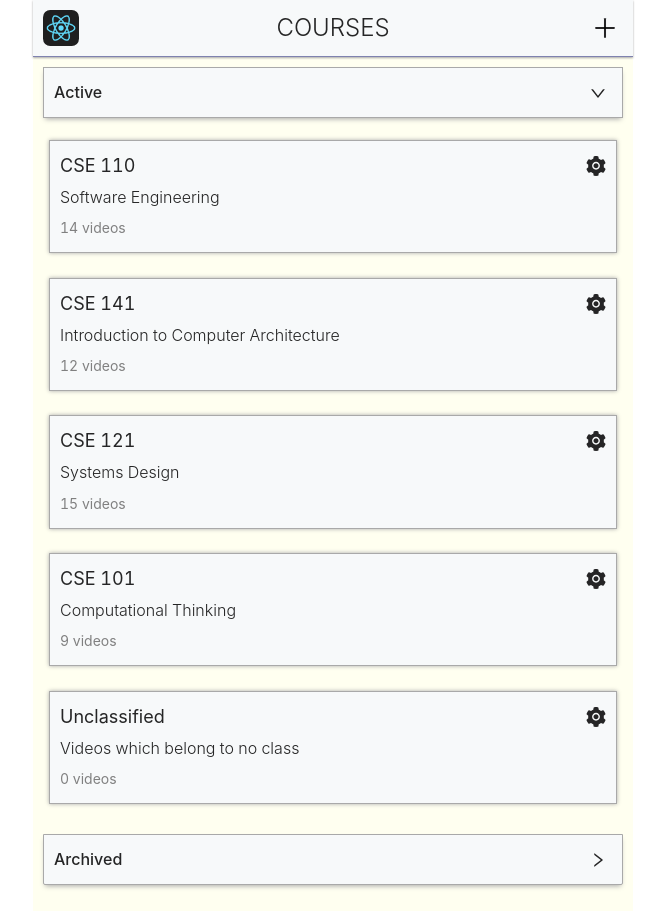
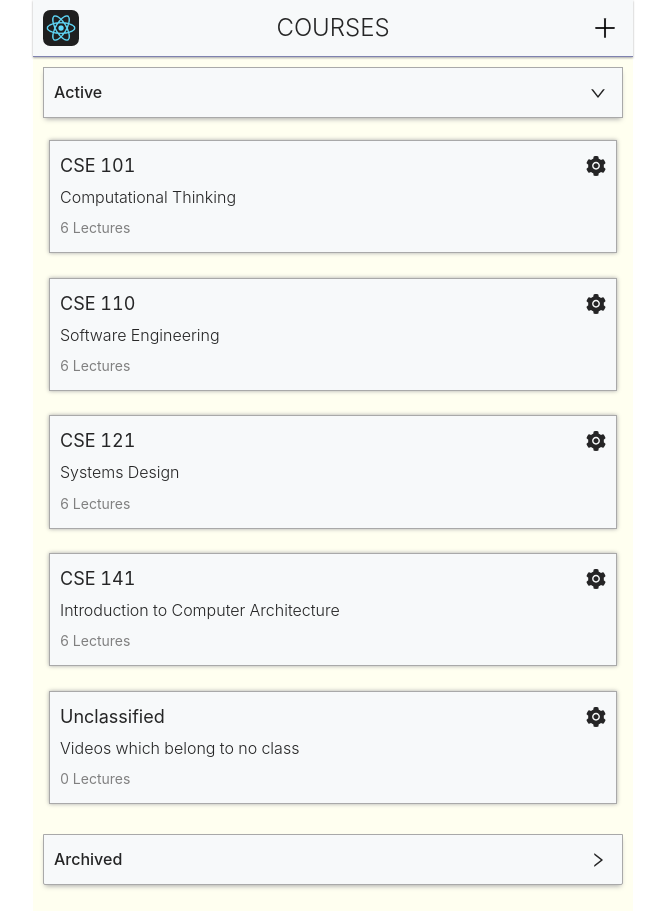
Before and after one commit to flownotes/flownotes.github.io, a React (Create React App) app: page /notes in a window 1280 px wide. Shown: the whole page, without its empty margins (307-972 px from the left). Built offline with nearby package versions, Linux system fonts and the light colour scheme.

Commit message:
Fixed vcount issue. Also cards are now sorted in all places

```diff
--- a/src/AllCourses.js
+++ b/src/AllCourses.js
@@ -5,6 +5,8 @@ import { PlusOutlined, SettingFilled, WarningFilled } from '@ant-design/icons'
 import { useHistory } from "react-router-dom";
 import data from "./data"
 import "./AllCourses.css"
+import { randstr } from "./utils"
+
 const { Panel } = Collapse;
 
 
@@ -118,8 +120,8 @@ export default class AllCourses extends React.Component {
     let code = this.codeInputRef.state.value
     let name = this.nameInputRef.state.value
 
-    let cid = "cid" + Date.now().toString()
-    data[cid] = {code, name, vcount:0, active:true}
+    let cid = "cid-" + randstr()
+    data[cid] = {code, name, active:true, videos:[]}
     localStorage.setItem("data", JSON.stringify(data))
     this.toggleAdd()
     message.success(<span>Course "<b>{code}</b> : {name}" successfully created!</span>)
@@ -159,6 +161,13 @@ export default class AllCourses extends React.Component {
   render(){
     let objs = Object.keys(data)
     let {addModal, editModal, archiveModal, deleteModal, unArchiveModal} = this.state
+
+    let cr_active = objs.filter(key => data[key].active)
+    cr_active.sort((cid1, cid2) => data[cid1].code > data[cid2].code? 1:-1)
+
+    let cr_archived = objs.filter(key => !data[key].active)
+    cr_archived.sort((cid1, cid2) => data[cid1].code > data[cid2].code? 1:-1)
+
     return (
       <div className="courses-shell">
         <Nav onAddCourse={this.toggleAdd}/>
@@ -168,8 +177,7 @@ export default class AllCourses extends React.Component {
                   expandIconPosition="right"
                   className="course-collapse more-specificity">
           <Panel header="Active" key="1">
-            { objs.filter(key => data[key].active)
-                  .map(key => <Course key={key} cid={key}
+            { cr_active.map(key => <Course key={key} cid={key}
                               onEdit={() => this.toggleEdit(key) }
                               onArchive={() => this.toggleArchive(key)}
                               onDelete={() => this.toggleDelete(key)} />
@@ -177,8 +185,7 @@ export default class AllCourses extends React.Component {
             }
           </Panel>
           <Panel header="Archived" key="2">
-            { objs.filter(key => !data[key].active)
-                  .map(key => <Course key={key} cid={key}
+            { cr_archived.map(key => <Course key={key} cid={key}
                               onEdit={() => this.toggleEdit(key) }
                               onUnArchive={() => this.toggleUnArchive(key)}
                               onDelete={() => this.toggleDelete(key)} />
@@ -264,7 +271,8 @@ function Nav({onAddCourse}){
 
 // the card ui for a single course
 function Course(props){
-  const {name, code, vcount} = data[props.cid]
+  const {name, code} = data[props.cid]
+  let vcount = data[props.cid].videos.length
   const {onEdit, onArchive, onDelete, onUnArchive} = props
 
   let history = useHistory()
@@ -288,7 +296,7 @@ function Course(props){
         </Dropdown>
       </div>
       <p  className="course-name">{name}</p>
-      <p  className="course-vcount">{vcount} videos</p>
+      <p  className="course-vcount">{vcount} Lectures </p>
     </div>
   )
 }
--- a/src/AllVideos.css
+++ b/src/AllVideos.css
@@ -132,7 +132,6 @@ nav.all-videos-nav > span:hover {
 .video-card-header {
   display: flex;
   justify-content: space-between;
-  align-items: center;
   margin-bottom: 4px;
 }
 
@@ -145,13 +144,14 @@ nav.all-videos-nav > span:hover {
   justify-content: flex-end;
 }
 
-.video-title {
+.video-card .video-title {
   font-size: 18px;
   font-weight: 400;
   margin-bottom: 0px;
+  margin-right: 7px;
 }
 
-.video-details{
+.video-card .video-details{
   color: gray;
   margin-bottom: 10px;
 }
--- a/src/AllVideos.js
+++ b/src/AllVideos.js
@@ -170,7 +170,8 @@ class AllVideos extends React.Component {
     let cid = this.props.match.params["courseId"]
     const {filterTags} = this.state
     const course = data[cid]
-    const videos = course.videos
+    const videos = [...course.videos]
+    videos.sort((v1,v2) => v1.title < v2.title? 1:-1)
     return (
       <div className="videos-shell">
         {this.getNav()}
--- a/src/data.js
+++ b/src/data.js
@@ -92,49 +92,42 @@ let _data = {
   cid1 : {
     code: "CSE 110",
     name: "Software Engineering",
-    vcount: 14, //TODO: this should go, update AllCourses
     active: true,
     videos: JSON.parse(JSON.stringify(videos))
   },
   cid2 : {
     code: "CSE 141",
     name: "Introduction to Computer Architecture",
-    vcount: 12,
     active: true,
     videos: JSON.parse(JSON.stringify(videos))
   },
   cid3 : {
     code: "CSE 121",
     name: "Systems Design",
-    vcount: 15,
     active: true,
     videos: JSON.parse(JSON.stringify(videos))
   },
   cid4 : {
     code: "CSE 101",
     name: "Computational Thinking",
-    vcount: 9,
     active: true,
     videos: JSON.parse(JSON.stringify(videos))
   },
   cid5 : {
     code: "CSE 100",
     name: "Basic CS stuff",
-    vcount: 15,
     active: false,
     videos: JSON.parse(JSON.stringify(videos))
   },
   cid6 : {
     code: "CSE 111",
     name: "Web design and development",
-    vcount: 9,
     active: false,
     videos: JSON.parse(JSON.stringify(videos))
   },
   unclassified : {
     code: "Unclassified",
     name: "Videos which belong to no class",
-    vcount: 0,
     active: true,
     videos: []
   }
```
